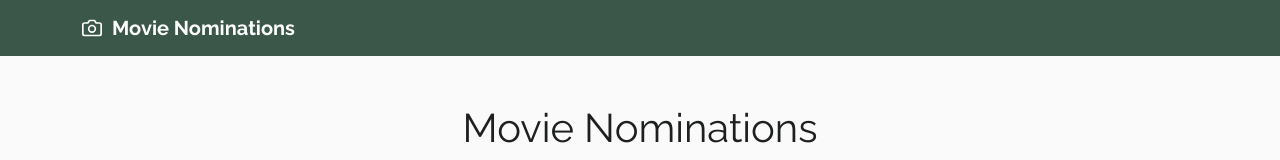
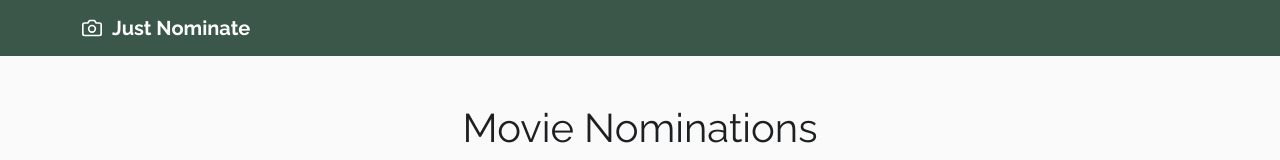
Before and after one commit to mikekang23/just-nominate, a React (Create React App) app: page / in a window 1280 px wide. Shown: the top 160 px of the page. Built offline with nearby package versions, Linux system fonts and the light colour scheme; no server answers.

Commit message:
changes to readme and some copy updates

```diff
--- a/public/index.html
+++ b/public/index.html
@@ -24,7 +24,7 @@
       work correctly both with client-side routing and a non-root public URL.
       Learn how to configure a non-root public URL by running `npm run build`.
     -->
-    <title>Movie Nominations</title>
+    <title>Mike Kang - Just Nominate</title>
   </head>
   <body>
     <noscript>You need to enable JavaScript to run this app.</noscript>
--- a/src/components/ui/Navbar.js
+++ b/src/components/ui/Navbar.js
@@ -14,7 +14,7 @@ const Navbar = () => {
               <circle cx="12" cy="13" r="4"></circle>
             </svg>
             <div className="brandText">
-              <strong>Movie Nominations</strong>
+              <strong>Just Nominate</strong>
             </div>
           </a>
         </div>
```
Also changed, not shown: public/screenshot.png (added), 1 other file (tests, documents, lock files or other folders).
